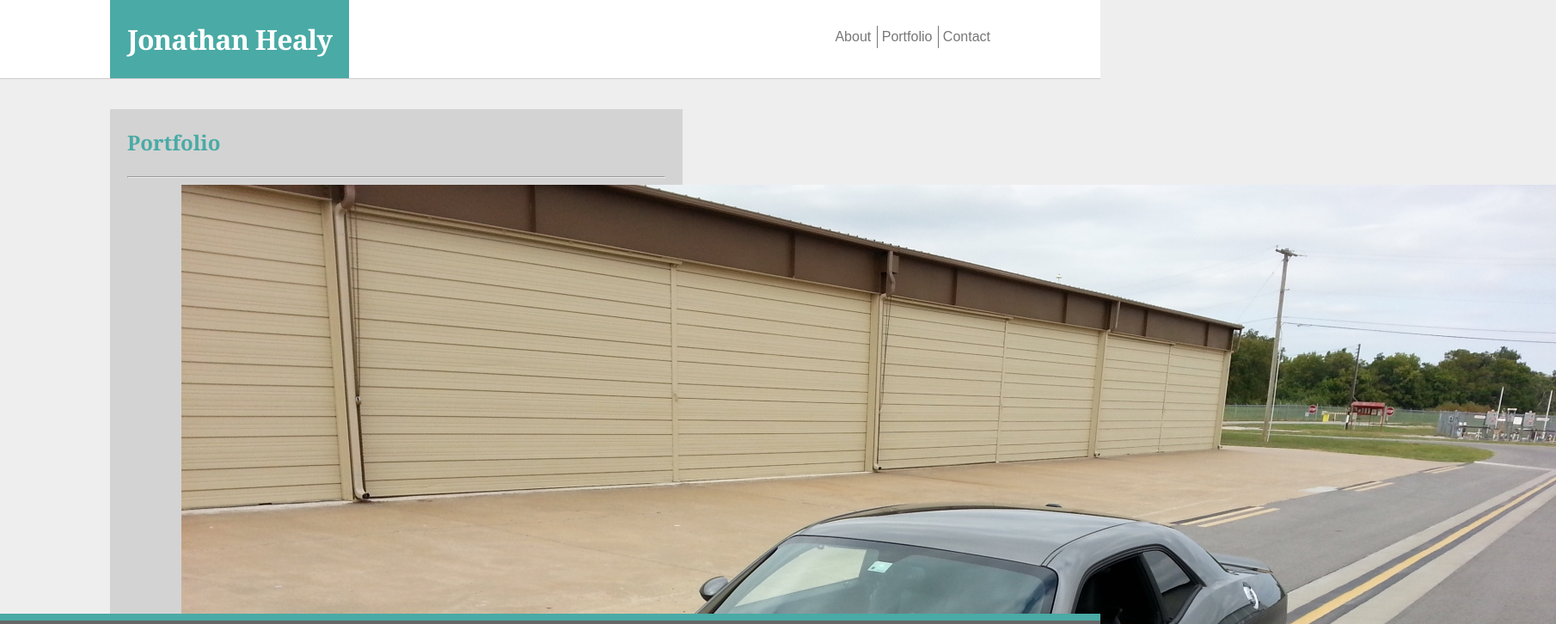
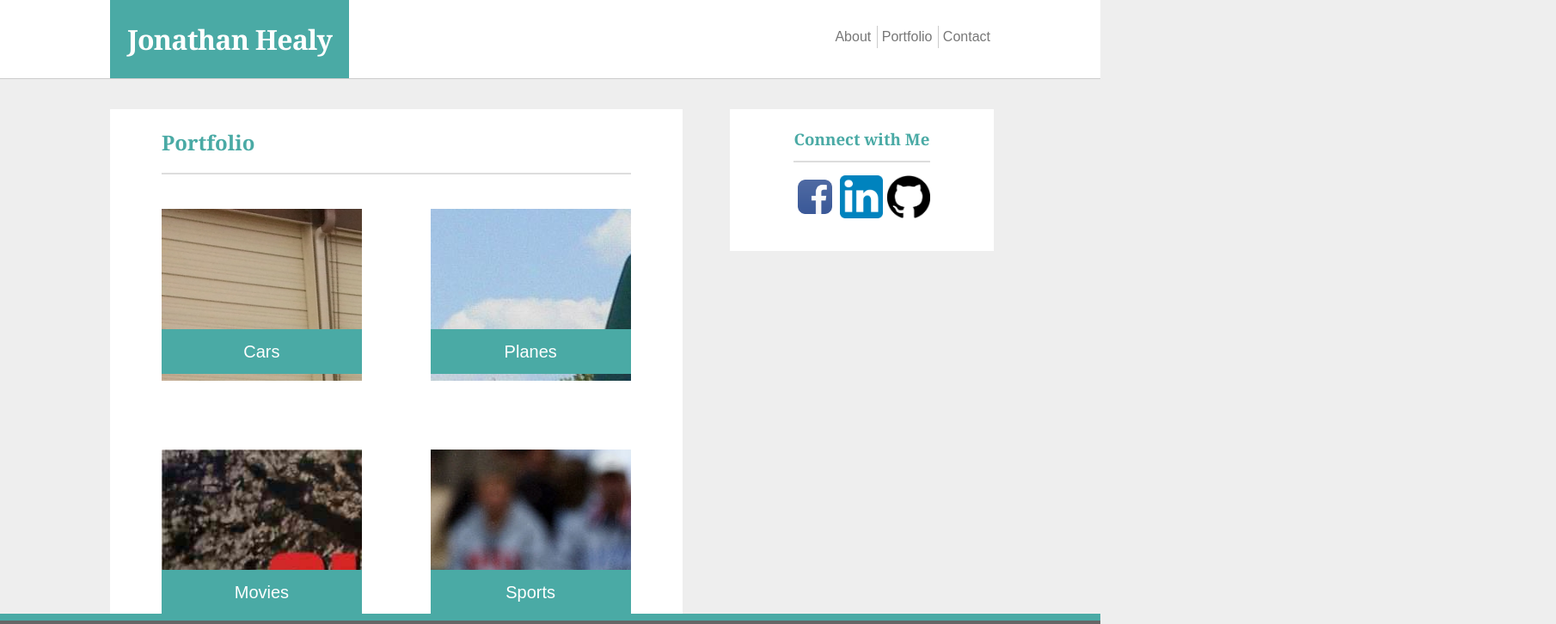
Before and after one commit to jheal006/Basic-Portfolio, a plain HTML site: page portfolio.html in a window 1280 px wide. Shown: the top 726 px of the page at 86% size, 1810 px wide, since content can reach past the window. Drawn offline with Linux system fonts and the light colour scheme.

Commit message:
final changes

```diff
--- a/assets/style/reset.css
+++ b/assets/style/reset.css
@@ -0,0 +1,48 @@
+/* http://meyerweb.com/eric/tools/css/reset/
+   v2.0 | 20110126
+   License: none (public domain)
+*/
+
+html, body, div, span, applet, object, iframe,
+h1, h2, h3, h4, h5, h6, p, blockquote, pre,
+a, abbr, acronym, address, big, cite, code,
+del, dfn, em, img, ins, kbd, q, s, samp,
+small, strike, strong, sub, sup, tt, var,
+b, u, i, center,
+dl, dt, dd, ol, ul, li,
+fieldset, form, label, legend,
+table, caption, tbody, tfoot, thead, tr, th, td,
+article, aside, canvas, details, embed,
+figure, figcaption, footer, header, hgroup,
+menu, nav, output, ruby, section, summary,
+time, mark, audio, video {
+	margin: 0;
+	padding: 0;
+	border: 0;
+	/*font-size: 100%;*/
+	/*font: inherit;*/
+	vertical-align: baseline;
+}
+/* HTML5 display-role reset for older browsers */
+article, aside, details, figcaption, figure,
+footer, header, hgroup, menu, nav, section {
+	display: block;
+}
+body {
+	/*line-height: 1;*/
+}
+ol, ul {
+	list-style: none;
+}
+blockquote, q {
+	quotes: none;
+}
+blockquote:before, blockquote:after,
+q:before, q:after {
+	content: '';
+	content: none;
+}
+table {
+	border-collapse: collapse;
+	border-spacing: 0;
+}
--- a/assets/style/style.css
+++ b/assets/style/style.css
@@ -11,7 +11,7 @@ body {
   position: relative;
 	font-family: 'Arial', 'Helvetica Neue', Helvetica, sans-serif;
 	line-height: 1.6;
-  color: #3a3a3a;
+  color: #777777;
   background-color: #EEEEEE;
   margin: 0;
 }
@@ -23,7 +23,7 @@ body::after {
 }
 
 p {
-	font-size: .95em;
+	font-size: 1.25em;
 }
 
 ol,
@@ -47,6 +47,15 @@ h2,
 h3 {
 	margin-top: 0;
   color: #4AAAA5;
+}
+
+h2 {
+	border-bottom: 2px solid #dddddd;
+	padding-bottom: 15px;
+}
+
+h3 {
+	margin-bottom: 10px;
 }
 
 a {
@@ -125,7 +134,7 @@ h1 {
 
 .main-nav li:nth-child(2),
 .main-nav li:nth-child(3) {
-  border-left: 1px solid #777777;
+  border-left: 1px solid #cccccc;
   padding-left: 5px;
   margin-left: 2px;
 }
@@ -134,11 +143,16 @@ h1 {
 
 /* ---- Columns ---- */
 
+.primary p {
+		margin-top: 20px;
+}
+
 .profile_pic {
   max-width: 200px;
   max-height: 200px;
   float: left;
-  padding: 10px 10px 10px 0;
+	margin-top: 18px;
+  padding: 10px 20px 1px 0;
 }
 
 .icons {
@@ -151,7 +165,7 @@ h1 {
   width: 50%;
   margin-right: -4px;
   vertical-align: top;
-  background-color: lightgrey;
+  background-color: #fff;
   padding-left: 1em;
   padding-right: 1em;
   padding: 20px;
@@ -171,6 +185,102 @@ h1 {
   height: 165px;
 }
 
+.icon-holder {
+	display: inline-block;
+	border-top: 2px solid #dddddd;
+	padding-top: 15px;
+}
+
+/* ---- Form Elements ---- */
+
+#name,
+#mail
+ {
+	width: 100%;
+	height: 30px;
+	border: 1px solid #dddddd;
+}
+
+#message {
+	width: 100%;
+	border: 1px solid #dddddd;
+	height: 225px;
+}
+
+#submit {
+	background-color: #4aaaa5;
+	color: #fff;
+	border: none;
+	padding: 10px 30px;
+	font-size: 18px;
+	margin-top: 10px;
+}
+
+/* ---- Portfolio Images ---- */
+
+.portfolio-header {
+		margin: 0 40px;
+}
+
+.portfolio-wrapper {
+	display: flex;
+	flex-wrap: wrap;
+	justify-content: space-between;
+	align-content: space-between;
+	text-align: center;
+}
+
+.portfolio-wrapper p {
+	color: #fff;
+	background-color: #4AAAA5;
+	padding: 10px 0;
+	margin-top: 140px;
+}
+
+.cars,
+.planes,
+.movies,
+.sports,
+.bands,
+.games
+{
+	margin: 40px;
+	width: 200px;
+	height: 200px;
+	flex-grow: 1;
+}
+
+.cars {
+	background-image: url("../images/challenger.jpg");
+}
+
+.planes {
+	background-image: url("../images/109.jpg");
+}
+
+.movies {
+	background-image: url("../images/cliffhanger.jpg");
+}
+
+.sports {
+	background-image: url("../images/klesko.jpg")
+}
+
+.bands {
+	background-image: url("../images/roxymusic.jpg");
+}
+
+.games {
+	background-image: url("../images/mwo.jpg");
+}
+
+
+
+
+
+
+
+
 /* ---- Footer ---- */
 
 footer {
--- a/portfolio.html
+++ b/portfolio.html
@@ -1,6 +1,7 @@
 <!DOCTYPE html>
 <html lang="en">
 <head>
+  <link rel="stylesheet" href="assets/style/reset.css">
   <link rel="stylesheet" href="assets/style/style.css">
 </head>
 <body>
@@ -18,55 +19,63 @@
   <div class="container">
 
     <div class="primary col">
+      <h2 class="portfolio-header">Portfolio</h2>
 
-      <h2>Portfolio</h2>
-      <hr>
-      <div class="container">
-        <img src="assets/images/challenger.jpg" alt="">
+      <div class="portfolio-wrapper">
+
+      <div class="cars">
+        <!-- <img src="assets/images/challenger.jpg" alt=""> -->
         <p class="imagetext">
           Cars
         </p>
       </div>
-      <div class="container">
-        <img src="assets/images/cliffhanger.jpg" alt="">
+      <div class="planes">
+        <!-- <img src="assets/images/109.jpg" alt=""> -->
+        <p class="imagetext">
+          Planes
+        </p>
+      </div>
+      <div class="movies">
+        <!-- <img src="assets/images/cliffhanger.jpg" alt=""> -->
         <p class="imagetext">
           Movies
         </p>
       </div>
-      <div class="container">
-        <img src="assets/images/klesko.jpg" alt="">
+      <div class="sports">
+        <!-- <img src="assets/images/klesko.jpg" alt=""> -->
         <p class="imagetext">
           Sports
         </p>
       </div>
-      <div class="container">
-        <img src="assets/images/roxymusic.jpg" alt="">
+      <div class="bands">
+        <!-- <img src="assets/images/roxymusic.jpg" alt=""> -->
         <p class="imagetext">
           Bands
         </p>
       </div>
-      <div class="container">
-        <img src="assets/images/mwo.jpg" alt="">
+      <div class="games">
+        <!-- <img src="assets/images/mwo.jpg" alt=""> -->
         <p class="imagetext">
           Games
         </p>
       </div>
-
+    </div>
   </div>
 
-    </div>
+
   <div class="secondary col">
     <h3>Connect with Me</h3>
-        <hr>
+    <div class="icon-holder"
       <a href="https://www.facebook.com/jon.healy.100">
-          <img src="assets/images/facebook.png" alt="facebook">
+        <img class="icons" src="assets/images/facebook.png" alt="facebook">
       </a>
       <a href="https://www.linkedin.com/in/jonathan-healy-64876519">
-          <img src="assets/images/linkedin.png" alt="linkedin">
+        <img class="icons" src="assets/images/linkedin.png" alt="linkedin">
       </a>
       <a href="https://github.com/jheal006">
-          <img src="assets/images/github.png" alt="github">
+        <img class="icons" src="assets/images/github.png" alt="github">
       </a>
+    </div>
   </div>
 
 </div>
```
Also changed, not shown: contact.html (+11 -10 lines), index.html (+4 -2 lines). Lines whose indentation alone changed are shown as unchanged.
